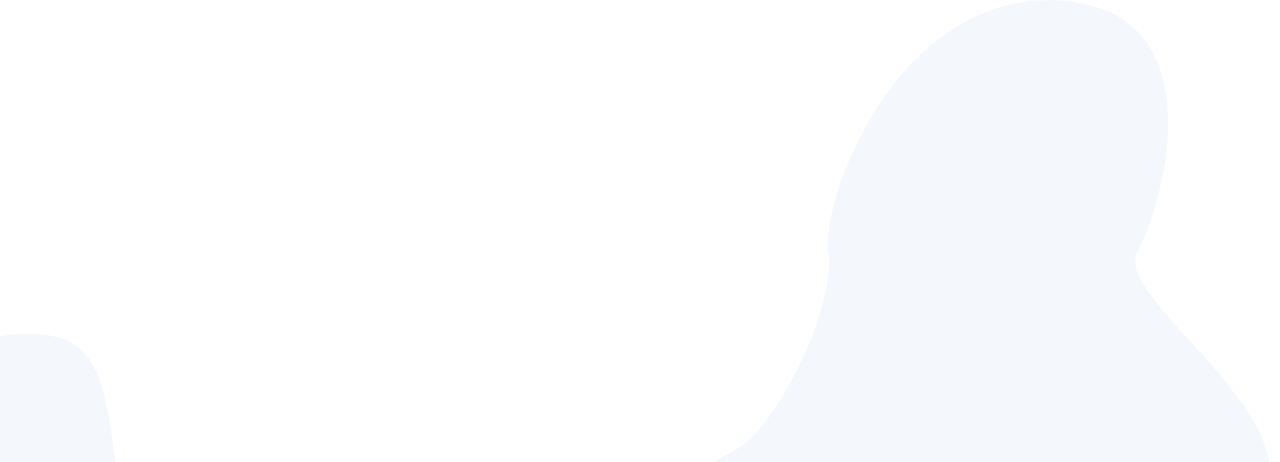
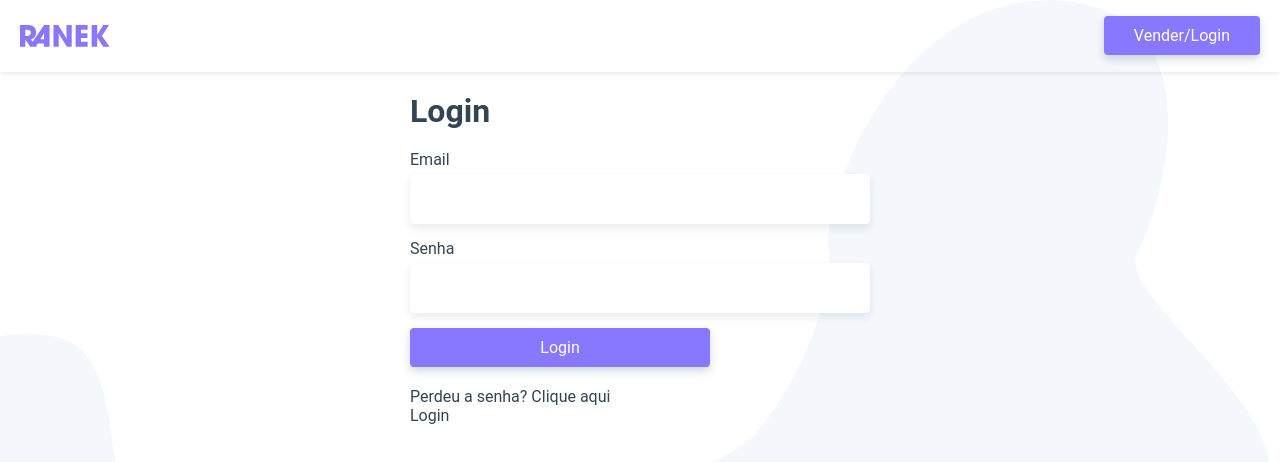
Before and after one commit to taiprogrammer/ranek, a Vue app: page /login in a window 1280 px wide. Shown: the top 462 px of the page. Built offline with nearby package versions, Linux system fonts and the light colour scheme.

Commit message:
feature (LoginView, CreateLoginComponent) - creating page of Login and Sign Up component to new users; chore (style.css) - creating general style for labels tags

```diff
--- a/src/App.vue
+++ b/src/App.vue
@@ -1,7 +1,9 @@
 <template>
   <div id="app">
     <main>
-      <router-view />
+      <transition mode="out-in">
+        <router-view />
+      </transition>
     </main>
   </div>
 </template>
--- a/src/assets/style/style.css
+++ b/src/assets/style/style.css
@@ -69,6 +69,10 @@
   border-radius: 10px;
 }
 
+label {
+  margin-bottom: 5px;
+}
+
 input,
 textarea {
   border-radius: 4px;
--- /dev/null
+++ b/src/components/CreateLoginComponent.vue
@@ -0,0 +1,9 @@
+<template>
+  <div>Login</div>
+</template>
+<script>
+export default {
+  name: "CreateLoginComponent",
+};
+</script>
+<style scoped></style>
--- a/src/router/index.js
+++ b/src/router/index.js
@@ -1,6 +1,7 @@
 import Vue from "vue";
 import VueRouter from "vue-router";
 import HomeView from "../views/HomeView.vue";
+import LoginView from "../views/LoginView.vue";
 import ProductView from "../views/ProductView.vue";
 
 Vue.use(VueRouter);
@@ -17,6 +18,11 @@
     component: ProductView,
     props: true,
   },
+  {
+    path: "/login",
+    name: "login",
+    component: LoginView,
+  },
 ];
 
 const router = new VueRouter({
--- /dev/null
+++ b/src/views/LoginView.vue
@@ -0,0 +1,79 @@
+<template>
+  <div>
+    <header-component />
+    <section class="login">
+      <h1>Login</h1>
+      <form>
+        <label for="email">Email</label>
+        <input type="email" name="email" id="email" v-model="login.email" />
+        <label for="password">Senha</label>
+        <input
+          type="password"
+          name="password"
+          id="password"
+          v-model="login.password"
+        />
+        <button class="btn" @click.prevent="loginUser()">Login</button>
+      </form>
+      <p class="lostPassword">
+        <a href="/" target="_blank">Perdeu a senha? Clique aqui</a>
+      </p>
+      <create-login-component />
+    </section>
+  </div>
+</template>
+<script>
+import HeaderComponent from "@/components/HeaderComponent.vue";
+import CreateLoginComponent from "@/components/CreateLoginComponent.vue";
+export default {
+  name: "LoginView",
+  data() {
+    return {
+      login: {
+        email: "",
+        password: "",
+      },
+    };
+  },
+  methods: {
+    loginUser() {
+      alert("Login");
+    },
+  },
+  components: {
+    HeaderComponent,
+    CreateLoginComponent,
+  },
+};
+</script>
+<style scoped>
+.login {
+  max-width: 500px;
+  margin: 0 auto;
+  padding: 0 20px;
+}
+
+form {
+  display: grid;
+}
+
+.btn {
+  width: 100%;
+  max-width: 300px;
+}
+
+.lostPassword {
+  margin: 20px auto 0 auto;
+}
+
+.lostPassword a:hover {
+  color: #87f;
+  text-decoration: underline;
+}
+
+h1 {
+  font-size: 2rem;
+  margin-top: 40px;
+  margin-block: 20px;
+}
+</style>
```
